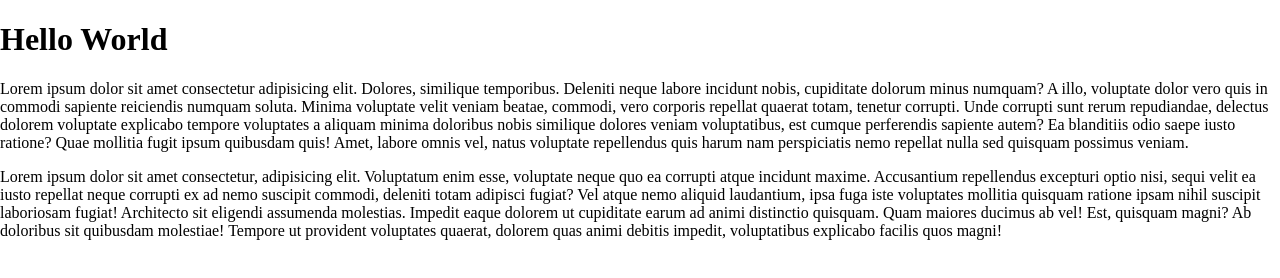
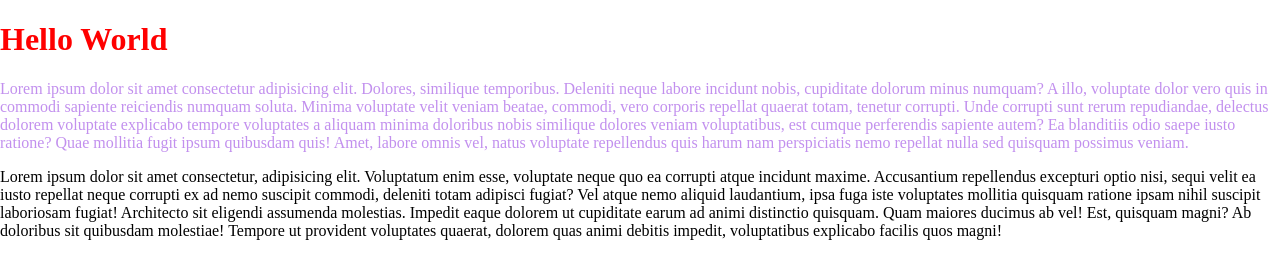
Before and after one commit to zeroboycoder/git_batch_3, a plain HTML site: page index.html in a window 1280 px wide. Drawn offline with Linux system fonts and the light colour scheme.

Commit message:
text color changed

```diff
--- a/style.css
+++ b/style.css
@@ -2,3 +2,13 @@ body {
   padding: 0;
   margin: 0;
 }
+
+
+h1 {
+  color: red;
+}
+
+
+p:first-of-type {
+  color: rgb(194, 144, 238);
+}
```
